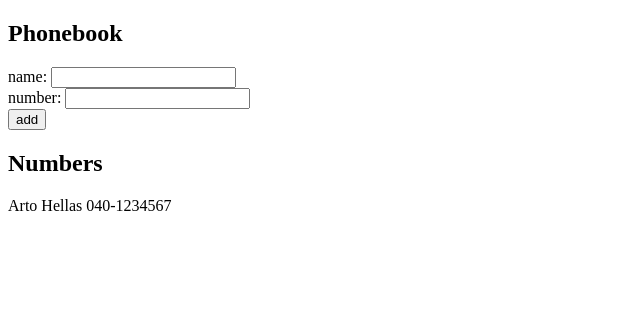
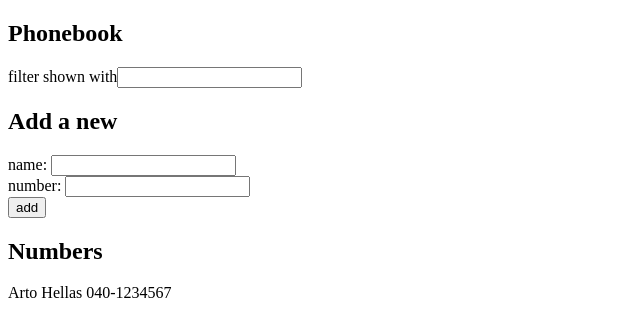
Before and after one commit to parabel1um/full-stack-open, a React (Vite) app in the folder part2/phonebook/: page / in a window 1280 px wide. Shown: the top 336 px of the page, without its empty margins (0-640 px from the left). Built offline with nearby package versions, Linux system fonts and the light colour scheme.

Commit message:
2.9 implemented a filter function

```diff
--- a/part2/phonebook/src/App.jsx
+++ b/part2/phonebook/src/App.jsx
@@ -7,6 +7,7 @@
   ]);
   const [newName, setNewName] = useState("");
   const [newNumber, setNewNumber] = useState("");
+  const [filter, setFilter] = useState("");
 
   const nameAlreadyExists = (nameToCheck) => {
     return persons.some((person) => person.name === nameToCheck);
@@ -24,9 +25,21 @@
     }
   };
 
+  const filteredPersons = persons.filter((person) =>
+    person.name.toLowerCase().includes(filter.toLowerCase())
+  );
+
   return (
     <div>
       <h2>Phonebook</h2>
+      <div>
+        filter shown with
+        <input
+          value={filter}
+          onChange={(event) => setFilter(event.target.value)}
+        />
+      </div>
+      <h2>Add a new</h2>
       <form onSubmit={handleNewSubmit}>
         <div>
           name:{" "}
@@ -48,7 +61,7 @@
       </form>
       <h2>Numbers</h2>
       <div>
-        {persons.map((person, index) => (
+        {filteredPersons.map((person, index) => (
           <p key={index}>
             {person.name} {person.number}
           </p>
```
